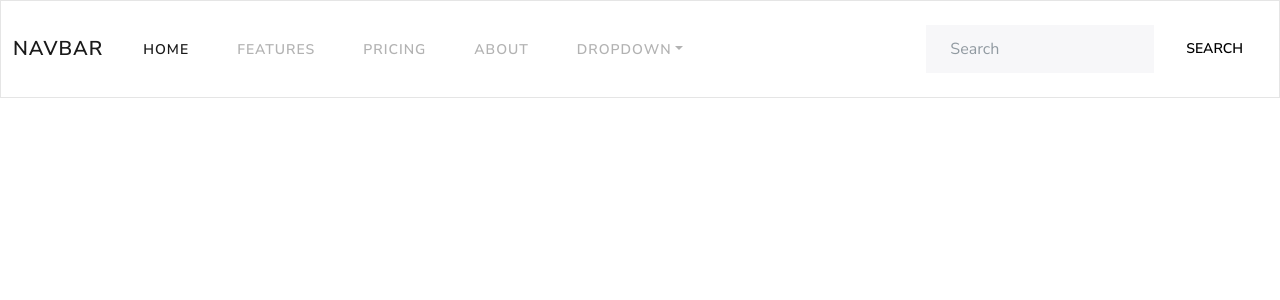
After one commit to camecrea/help-web-app, a Flask app: template website/templates/layout.html in a window 1280 px wide. The commit adds this page. Shown: the top 300 px of the page. Run offline with Flask 2, Linux system fonts and the light colour scheme; the template is opened without the code that fills it, so the values that code supplies are empty.

Commit message:
LB-Website | LB CC HS YA | Website start design

```diff
--- /dev/null
+++ b/website/templates/layout.html
@@ -0,0 +1,16 @@
+<!DOCTYPE html>
+<html lang="en">
+
+<head>
+  <meta charset="UTF-8">
+  <title>Flask Blog</title>
+  <link href="https://cdn.jsdelivr.net/npm/bootswatch@5.2.3/dist/lux/bootstrap.min.css" rel="stylesheet">
+</head>
+
+<body>
+  {% include 'navbar.html'%}
+  <div class ="container">
+    {% block body %}{% endblock%}
+  </div>
+</body>
+</html>
--- /dev/null
+++ b/website/templates/navbar.html
@@ -0,0 +1,40 @@
+<nav class="navbar navbar-expand-lg navbar-light bg-light">
+    <div class="container-fluid">
+      <a class="navbar-brand" href="#">Navbar</a>
+      <button class="navbar-toggler" type="button" data-bs-toggle="collapse" data-bs-target="#navbarColor03" aria-controls="navbarColor03" aria-expanded="false" aria-label="Toggle navigation">
+        <span class="navbar-toggler-icon"></span>
+      </button>
+      <div class="collapse navbar-collapse" id="navbarColor03">
+        <ul class="navbar-nav me-auto">
+          <li class="nav-item">
+            <a class="nav-link active" href="#">Home
+              <span class="visually-hidden">(current)</span>
+            </a>
+          </li>
+          <li class="nav-item">
+            <a class="nav-link" href="#">Features</a>
+          </li>
+          <li class="nav-item">
+            <a class="nav-link" href="#">Pricing</a>
+          </li>
+          <li class="nav-item">
+            <a class="nav-link" href="#">About</a>
+          </li>
+          <li class="nav-item dropdown">
+            <a class="nav-link dropdown-toggle" data-bs-toggle="dropdown" href="#" role="button" aria-haspopup="true" aria-expanded="false">Dropdown</a>
+            <div class="dropdown-menu">
+              <a class="dropdown-item" href="#">Action</a>
+              <a class="dropdown-item" href="#">Another action</a>
+              <a class="dropdown-item" href="#">Something else here</a>
+              <div class="dropdown-divider"></div>
+              <a class="dropdown-item" href="#">Separated link</a>
+            </div>
+          </li>
+        </ul>
+        <form class="d-flex">
+          <input class="form-control me-sm-2" type="search" placeholder="Search">
+          <button class="btn btn-secondary my-2 my-sm-0" type="submit">Search</button>
+        </form>
+      </div>
+    </div>
+  </nav>
```
Also changed, not shown: website/routes.py (+17 -0 lines), website/templates/home.html (+17 -84 lines).
